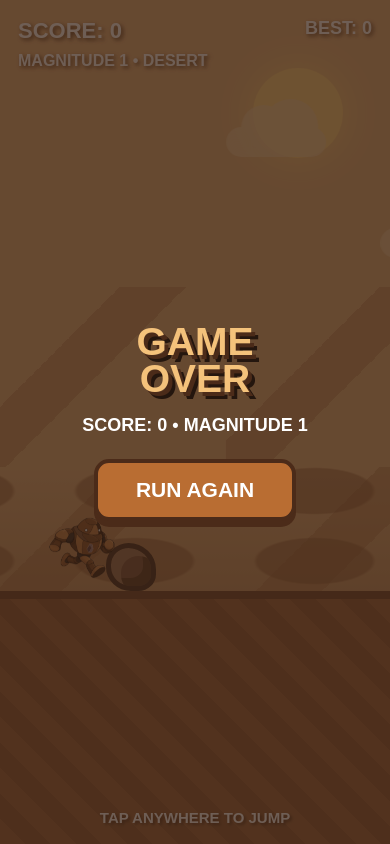
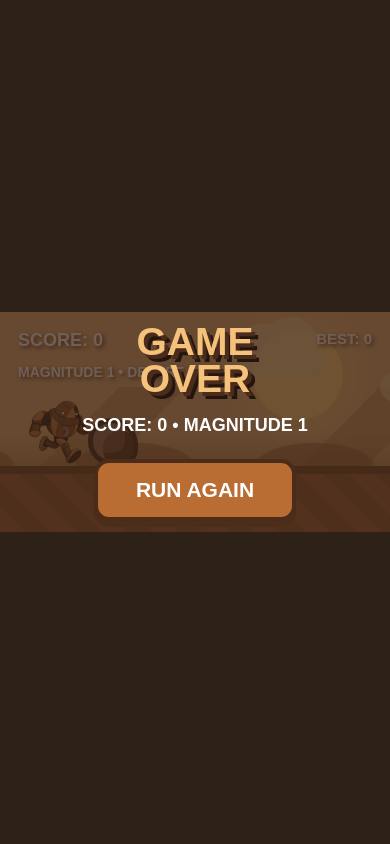
Before and after one commit to 0xdzul221b/Run-Rocky-Run, a plain HTML site: page index.html in a window 390 px wide. Both pictures are taken after a click on the button "PLAY". Drawn offline with Linux system fonts and the light colour scheme.

Commit message:
Refactor index.html and update styles
Refactor HTML structure and improve CSS styles for better layout and responsiveness.

```diff
--- a/index.html
+++ b/index.html
@@ -3,18 +3,19 @@
 <head>
 <meta charset="UTF-8">
 
-<meta
-  name="viewport"
-  content="width=device-width, initial-scale=1.0, maximum-scale=1.0, user-scalable=no"
->
+<meta name="viewport"
+      content="width=device-width,
+      initial-scale=1.0,
+      maximum-scale=1.0,
+      user-scalable=no">
 
 <title>Run Rocky Run</title>
 
 <style>
 
-/* =========================
+/* =====================================================
    RESET
-========================= */
+===================================================== */
 
 *{
   box-sizing:border-box;
@@ -28,20 +29,47 @@
   width:100%;
   height:100%;
   overflow:hidden;
+  background:#2d2118;
   font-family:Arial,sans-serif;
-  background:#c58b55;
   touch-action:manipulation;
 }
 
 
-/* =========================
-   GAME
-========================= */
-
-#game{
+/* =====================================================
+   16:9 GAME DISPLAY
+===================================================== */
+
+#gameWrapper{
+
   position:relative;
+
   width:100vw;
   height:100vh;
+
+  display:flex;
+
+  align-items:center;
+  justify-content:center;
+
+  background:#2d2118;
+
+}
+
+
+#game{
+
+  position:relative;
+
+  /*
+     TRUE 16:9 GAME
+  */
+
+  width:min(100vw,177.7778vh);
+
+  height:min(100vh,56.25vw);
+
+  aspect-ratio:16 / 9;
+
   overflow:hidden;
 
   background:
@@ -51,12 +79,13 @@
       #d9a66d 55%,
       #c58b55 100%
     );
-}
-
-
-/* =========================
+
+}
+
+
+/* =====================================================
    MOVING MOUNTAINS
-========================= */
+===================================================== */
 
 #game:before{
 
@@ -65,9 +94,11 @@
   position:absolute;
 
   left:0;
+
   bottom:30%;
 
   width:260%;
+
   height:36%;
 
   background:
@@ -90,6 +121,7 @@
     infinite;
 
   z-index:1;
+
 }
 
 
@@ -100,9 +132,11 @@
   position:absolute;
 
   left:0;
+
   bottom:30%;
 
   width:300%;
+
   height:16%;
 
   background:
@@ -123,6 +157,7 @@
     infinite;
 
   z-index:2;
+
 }
 
 
@@ -152,9 +187,9 @@
 }
 
 
-/* =========================
+/* =====================================================
    SUN
-========================= */
+===================================================== */
 
 .sun{
 
@@ -174,12 +209,13 @@
     0 0 40px #ffd27d;
 
   z-index:2;
-}
-
-
-/* =========================
+
+}
+
+
+/* =====================================================
    CLOUDS
-========================= */
+===================================================== */
 
 .cloud{
 
@@ -201,6 +237,7 @@
     25s
     linear
     infinite;
+
 }
 
 
@@ -214,6 +251,7 @@
   background:#f4d3a2;
 
   border-radius:50%;
+
 }
 
 
@@ -224,6 +262,7 @@
 
   left:15px;
   top:-22px;
+
 }
 
 
@@ -234,6 +273,7 @@
 
   right:8px;
   top:-28px;
+
 }
 
 
@@ -241,6 +281,7 @@
 
   top:15%;
   left:10%;
+
 }
 
 
@@ -248,6 +289,7 @@
 
   top:27%;
   right:25%;
+
 }
 
 
@@ -264,9 +306,9 @@
 }
 
 
-/* =========================
+/* =====================================================
    GROUND
-========================= */
+===================================================== */
 
 #ground{
 
@@ -289,12 +331,13 @@
     8px solid #6d4328;
 
   z-index:6;
-}
-
-
-/* =========================
+
+}
+
+
+/* =====================================================
    HUD
-========================= */
+===================================================== */
 
 #score,
 #best,
@@ -310,6 +353,7 @@
 
   text-shadow:
     2px 2px 4px #4b2d1a;
+
 }
 
 
@@ -319,6 +363,7 @@
   left:18px;
 
   font-size:22px;
+
 }
 
 
@@ -328,6 +373,7 @@
   right:18px;
 
   font-size:18px;
+
 }
 
 
@@ -337,21 +383,28 @@
   left:18px;
 
   font-size:16px;
-}
-
-
-/* =========================
+
+}
+
+
+/* =====================================================
    ROCKY
-========================= */
+===================================================== */
 
 /*
-  IMPORTANT:
-  Rocky is positioned using bottom:30%.
-  The sprite itself sits exactly on the
-  ground line.
+   IMPORTANT:
+
+   The image has transparent space under the feet.
+
+   Therefore Rocky is moved slightly downward
+   so the actual FEET touch the ground line.
+
+   Change --feetCorrection if needed.
 */
 
 #player{
+
+  --feetCorrection:10px;
 
   position:absolute;
 
@@ -361,15 +414,20 @@
   left:60px;
 
   /*
-    Ground top = 30% of screen.
-    Rocky bottom sits exactly there.
+     Ground begins at 30%.
+
+     Extra correction pushes the visible
+     feet exactly onto the ground line.
   */
-  bottom:30%;
+
+  bottom:
+    calc(30% - var(--feetCorrection));
 
   z-index:10;
 
   transform-origin:
     center bottom;
+
 }
 
 
@@ -385,12 +443,13 @@
   user-select:none;
 
   -webkit-user-drag:none;
-}
-
-
-/* =========================
-   RUNNING
-========================= */
+
+}
+
+
+/* =====================================================
+   RUNNING ANIMATION
+===================================================== */
 
 .running{
 
@@ -400,6 +459,7 @@
     ease-in-out
     infinite
     alternate;
+
 }
 
 
@@ -424,13 +484,14 @@
 }
 
 
-/* =========================
+/* =====================================================
    JUMPING
-========================= */
+===================================================== */
 
 .jumping{
 
   animation:none !important;
+
 }
 
 
@@ -443,20 +504,18 @@
 }
 
 
-/* =========================
+/* =====================================================
    NORMAL OBSTACLE
-========================= */
+===================================================== */
 
 .obstacle{
 
   position:absolute;
 
-  /*
-    Same ground level as Rocky.
-  */
   bottom:30%;
 
   z-index:8;
+
 }
 
 
@@ -476,6 +535,7 @@
   box-shadow:
     inset 10px 8px #987052,
     inset -8px -8px #543723;
+
 }
 
 
@@ -483,6 +543,7 @@
 
   width:38px;
   height:35px;
+
 }
 
 
@@ -490,26 +551,13 @@
 
   width:45px;
   height:75px;
-}
-
-
-/* =========================
+
+}
+
+
+/* =====================================================
    FLYING ROCK
-========================= */
-
-/*
-  IMPORTANT:
-  Flying rock is intentionally LOW.
-
-  Rocky normal feet = ground level.
-
-  Flying rock is placed around
-  Rocky's jump path.
-
-  This means:
-  - Don't jump = normal rocks hit you.
-  - Jump at the wrong timing = flying rock can hit you.
-*/
+===================================================== */
 
 .flying{
 
@@ -520,12 +568,15 @@
   z-index:9;
 
   /*
-    Flying rock container is lifted
-    only around 105px above ground.
+     LOW FLYING POSITION
+
+     This puts the rock directly
+     inside Rocky's jump path.
   */
 
   transform:
     translateY(-105px);
+
 }
 
 
@@ -542,6 +593,7 @@
     ease-in-out
     infinite
     alternate;
+
 }
 
 
@@ -561,6 +613,7 @@
   background:#d8b18a;
 
   opacity:.7;
+
 }
 
 
@@ -585,9 +638,9 @@
 }
 
 
-/* =========================
+/* =====================================================
    HINT
-========================= */
+===================================================== */
 
 #hint{
 
@@ -609,12 +662,13 @@
 
   text-shadow:
     2px 2px 3px #4b2d1a;
-}
-
-
-/* =========================
-   OVERLAY
-========================= */
+
+}
+
+
+/* =====================================================
+   SCREENS
+===================================================== */
 
 .overlay{
 
@@ -640,6 +694,7 @@
     rgba(55,32,20,.72);
 
   padding:20px;
+
 }
 
 
@@ -658,6 +713,7 @@
     7px 7px #24160e;
 
   margin-bottom:15px;
+
 }
 
 
@@ -669,12 +725,14 @@
   font-size:18px;
 
   line-height:1.5;
+
 }
 
 
 .result{
 
   font-weight:bold;
+
 }
 
 
@@ -697,7 +755,8 @@
   font-weight:bold;
 
   box-shadow:
-    0 6px #4b2b19;
+    0 6px #4b2d19;
+
 }
 
 
@@ -707,7 +766,8 @@
     translateY(5px);
 
   box-shadow:
-    0 1px #4b2b19;
+    0 1px #4b2d19;
+
 }
 
 
@@ -715,27 +775,57 @@
 #completed{
 
   display:none;
-}
-
-
-/* =========================
-   MOBILE
-========================= */
+
+}
+
+
+/* =====================================================
+   MOBILE 16:9
+===================================================== */
 
 @media(max-width:500px){
 
   #player{
 
-    left:48px;
+    left:7%;
 
     width:72px;
     height:88px;
 
-  }
+    /*
+       Slightly more correction
+       for the smaller sprite.
+    */
+
+    --feetCorrection:10px;
+
+  }
+
 
   .title{
 
     font-size:39px;
+
+  }
+
+
+  #score{
+
+    font-size:18px;
+
+  }
+
+
+  #best{
+
+    font-size:15px;
+
+  }
+
+
+  #magnitude{
+
+    font-size:14px;
 
   }
 
@@ -746,6 +836,13 @@
 
 
 <body>
+
+
+<!-- =====================================================
+     16:9 WRAPPER
+===================================================== -->
+
+<div id="gameWrapper">
 
 
 <div id="game">
@@ -803,9 +900,9 @@
   </div>
 
 
-  <!-- =====================
+  <!-- =================================================
        START SCREEN
-  ====================== -->
+  ================================================== -->
 
   <div
     id="startScreen"
@@ -824,9 +921,7 @@
     <div class="subtitle">
 
       Reach MAGNITUDE 9.<br>
-
-      Flying rocks begin at
-      MAGNITUDE 3.
+      Flying rocks begin at MAGNITUDE 3.
 
     </div>
 
@@ -840,9 +935,9 @@
   </div>
 
 
-  <!-- =====================
+  <!-- =================================================
        GAME OVER
-  ====================== -->
+  ================================================== -->
 
   <div
     id="gameOver"
@@ -876,9 +971,9 @@
   </div>
 
 
-  <!-- =====================
+  <!-- =================================================
        COMPLETED
-  ====================== -->
+  ================================================== -->
 
   <div
     id="completed"
@@ -915,12 +1010,14 @@
 
 </div>
 
+</div>
+
 
 <script>
 
-/* =========================
+/* =====================================================
    ELEMENTS
-========================= */
+===================================================== */
 
 const game =
   document.getElementById(
@@ -988,9 +1085,9 @@
   );
 
 
-/* =========================
+/* =====================================================
    VARIABLES
-========================= */
+===================================================== */
 
 let running = false;
 
@@ -1013,9 +1110,9 @@
 let jumpAnimation = null;
 
 
-/* =========================
+/* =====================================================
    BEST SCORE
-========================= */
+===================================================== */
 
 let best =
   Number(
@@ -1029,9 +1126,9 @@
   "BEST: " + best;
 
 
-/* =========================
-   MAGNITUDE SETTINGS
-========================= */
+/* =====================================================
+   MAGNITUDES
+===================================================== */
 
 const magnitudes = {
 
@@ -1110,9 +1207,9 @@
 };
 
 
-/* =========================
+/* =====================================================
    AUDIO
-========================= */
+===================================================== */
 
 let audioContext = null;
 
@@ -1236,9 +1333,9 @@
 }
 
 
-/* =========================
+/* =====================================================
    MAGNITUDE UPDATE
-========================= */
+===================================================== */
 
 function updateMagnitude(){
 
@@ -1247,41 +1344,49 @@
     magnitude = 1;
 
   }
+
   else if(score <= 30){
 
     magnitude = 2;
 
   }
+
   else if(score <= 45){
 
     magnitude = 3;
 
   }
+
   else if(score <= 60){
 
     magnitude = 4;
 
   }
+
   else if(score <= 75){
 
     magnitude = 5;
 
   }
+
   else if(score <= 90){
 
     magnitude = 6;
 
   }
+
   else if(score <= 105){
 
     magnitude = 7;
 
   }
+
   else if(score <= 120){
 
     magnitude = 8;
 
   }
+
   else{
 
     magnitude = 9;
@@ -1316,9 +1421,9 @@
 }
 
 
-/* =========================
-   START GAME
-========================= */
+/* =====================================================
+   START
+===================================================== */
 
 function startGame(){
 
@@ -1372,7 +1477,7 @@
 
 
   player.style.bottom =
-    "30%";
+    "calc(30% - 10px)";
 
 
   rockySprite.src =
@@ -1400,9 +1505,9 @@
 }
 
 
-/* =========================
-   SPRITE ANIMATION
-========================= */
+/* =====================================================
+   4 FRAME RUNNING
+===================================================== */
 
 function startSpriteAnimation(){
 
@@ -1447,9 +1552,9 @@
 }
 
 
-/* =========================
+/* =====================================================
    OBSTACLE LOOP
-========================= */
+===================================================== */
 
 function obstacleLoop(){
 
@@ -1486,9 +1591,9 @@
 }
 
 
-/* =========================
+/* =====================================================
    SPAWN OBSTACLE
-========================= */
+===================================================== */
 
 function spawnObstacle(){
 
@@ -1522,20 +1627,8 @@
 
   if(flying){
 
-    /*
-      Flying rock is LOW.
-
-      It starts around 105px
-      above the ground.
-
-      Rocky's jump reaches around
-      175px, so the rock is directly
-      inside the jump path.
-    */
-
     rock.className =
       "rock";
-
 
   }
 
@@ -1582,7 +1675,7 @@
 
   obstacle.style.left =
     (
-      window.innerWidth +
+      game.clientWidth +
       70
     ) + "px";
 
@@ -1597,7 +1690,7 @@
     element:obstacle,
 
     x:
-      window.innerWidth +
+      game.clientWidth +
       70,
 
     passed:false
@@ -1607,9 +1700,9 @@
 }
 
 
-/* =========================
+/* =====================================================
    JUMP
-========================= */
+===================================================== */
 
 function jump(){
 
@@ -1646,12 +1739,6 @@
   const duration =
     650;
 
-
-  /*
-    Jump height deliberately
-    limited to make flying rocks
-    dangerous.
-  */
 
   const height =
     155;
@@ -1677,7 +1764,7 @@
     if(progress >= 1){
 
       player.style.bottom =
-        "30%";
+        "calc(30% - 10px)";
 
 
       jumping = false;
@@ -1701,7 +1788,7 @@
 
 
     player.style.bottom =
-      "calc(30% + " +
+      "calc(30% - 10px + " +
       jumpHeight +
       "px)";
 
@@ -1722,9 +1809,9 @@
 }
 
 
-/* =========================
+/* =====================================================
    COLLISION
-========================= */
+===================================================== */
 
 function checkCollision(
   playerElement,
@@ -1739,11 +1826,6 @@
     obstacleElement.getBoundingClientRect();
 
 
-  /*
-    Small padding keeps collision
-    feeling natural.
-  */
-
   const padding = 8;
 
 
@@ -1768,9 +1850,9 @@
 }
 
 
-/* =========================
+/* =====================================================
    GAME LOOP
-========================= */
+===================================================== */
 
 function updateGame(){
 
@@ -1802,9 +1884,7 @@
       obstacle.x + "px";
 
 
-    /* =====================
-       SCORE
-    ===================== */
+    /* SCORE */
 
     if(
       !obstacle.passed &&
@@ -1853,9 +1933,7 @@
     }
 
 
-    /* =====================
-       COMPLETE
-    ===================== */
+    /* COMPLETE */
 
     if(score >= 135){
 
@@ -1866,9 +1944,7 @@
     }
 
 
-    /* =====================
-       REMOVE
-    ===================== */
+    /* REMOVE */
 
     if(
       obstacle.x <
@@ -1889,9 +1965,7 @@
     }
 
 
-    /* =====================
-       COLLISION
-    ===================== */
+    /* COLLISION */
 
     if(
       checkCollision(
@@ -1917,9 +1991,9 @@
 }
 
 
-/* =========================
+/* =====================================================
    GAME OVER
-========================= */
+===================================================== */
 
 function gameOver(){
 
@@ -1983,9 +2057,9 @@
 }
 
 
-/* =========================
+/* =====================================================
    COMPLETE
-========================= */
+===================================================== */
 
 function completeGame(){
 
@@ -2049,9 +2123,9 @@
 }
 
 
-/* =========================
+/* =====================================================
    CLEAR OBSTACLES
-========================= */
+===================================================== */
 
 function clearObstacles(){
 
@@ -2069,9 +2143,9 @@
 }
 
 
-/* =========================
-   MOBILE TAP
-========================= */
+/* =====================================================
+   MOBILE TOUCH
+===================================================== */
 
 document.addEventListener(
   "touchstart",
@@ -2096,9 +2170,9 @@
 );
 
 
-/* =========================
+/* =====================================================
    KEYBOARD
-========================= */
+===================================================== */
 
 document.addEventListener(
   "keydown",
```
